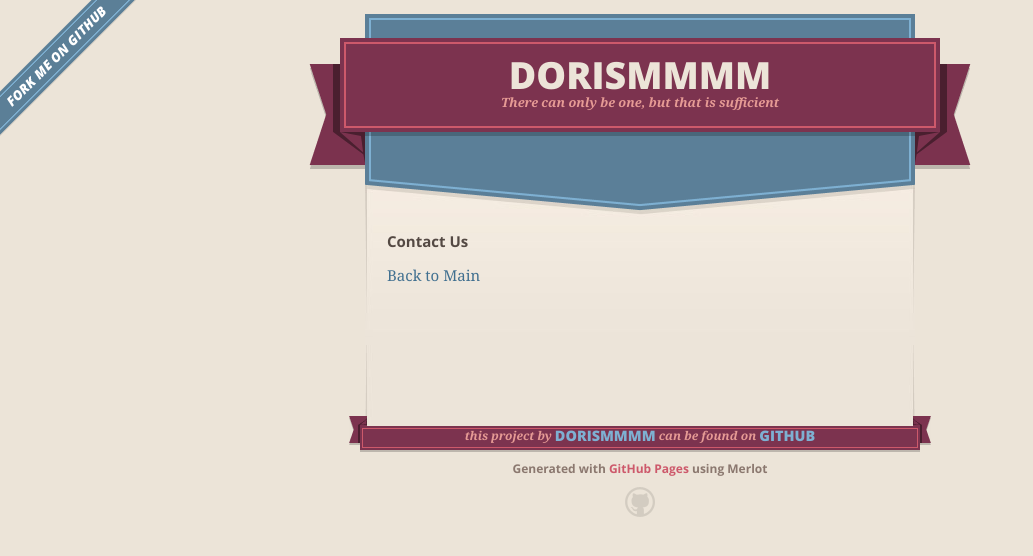
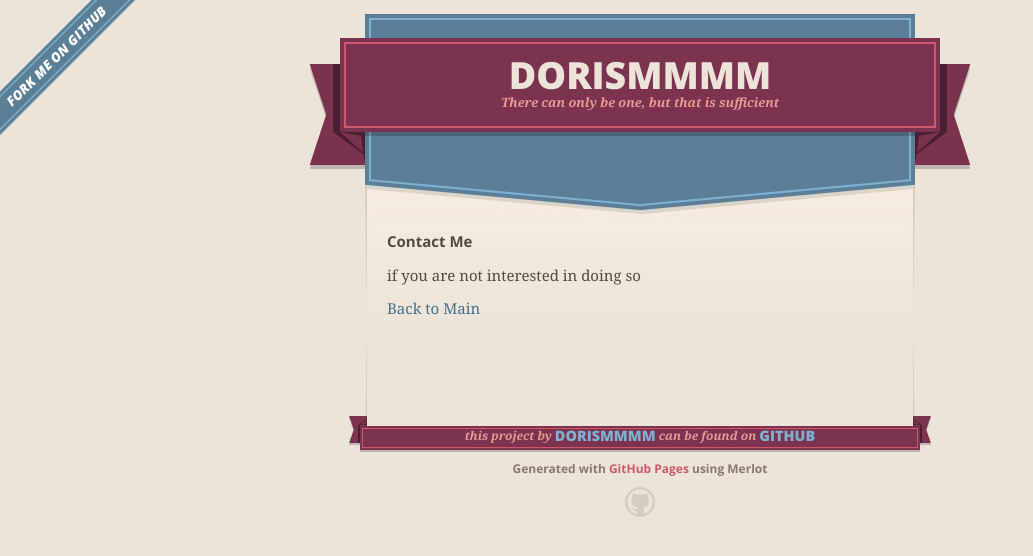
Before and after one commit to DorisMmmm/Jekyll-and-do-not-hide, a Jekyll site: the page built from CONTACTUS.md, in a window 1280 px wide. Shown: the top 556 px of the page, without its empty margins (0-1033 px from the left). Built offline with Jekyll 4.4.1, drawn with Linux system fonts in a browser that asks for light colours; our own code applies the rules of GitHub Pages for plain Markdown files.

Commit message:
Update CONTACTUS.md

```diff
--- a/CONTACTUS.md
+++ b/CONTACTUS.md
@@ -2,6 +2,8 @@
 layout: default
 ---
 
-## Contact Us
+## Contact Me
 
-[Back to Main](./)
+if you are not interested in doing so
+
+[Back to Main](./README.md)
```
